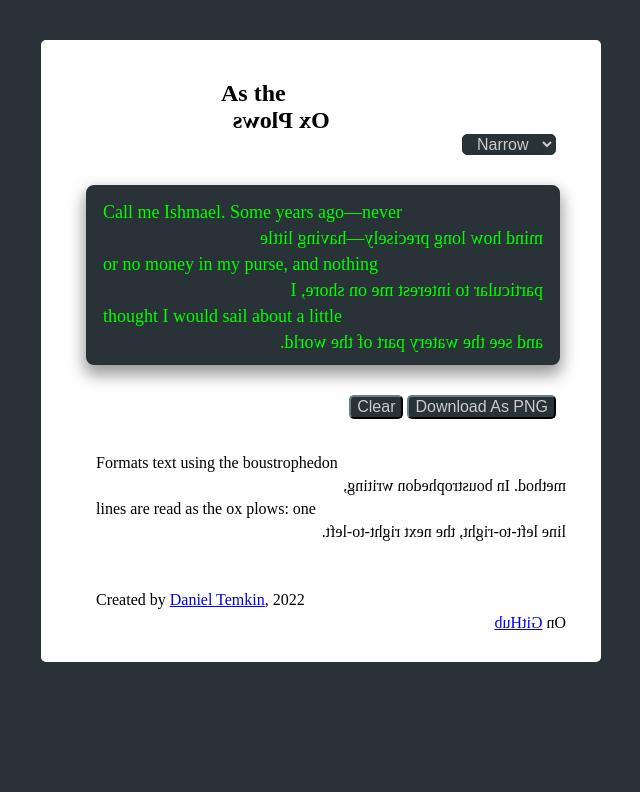
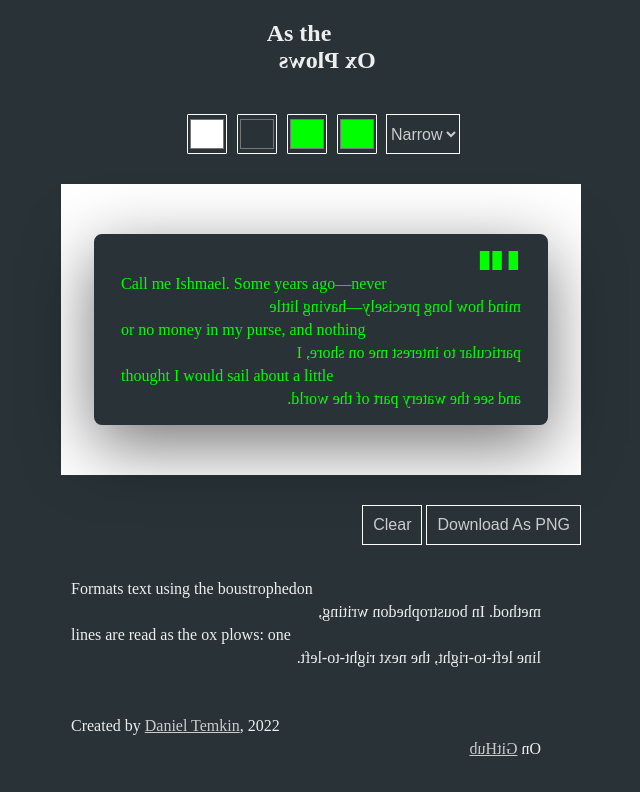
Before and after one commit to rottytooth/OxPlows, a plain HTML site: page index.html in a window 1280 px wide. Shown: the whole page, without its empty margins (319-959 px from the left). Drawn offline with Linux system fonts and the light colour scheme; a web font is replaced by a local one.

Commit message:
Colors can be changed

```diff
--- a/boustrophedon.js
+++ b/boustrophedon.js
@@ -1,13 +1,23 @@
 const ENTER_KEY = 13;
 const BACKSPACE_KEY = 8;
+
+colorsets = [
+    {
+        desktop: "#ffffff",
+        window: "#283237",
+        text: "#00ff00",
+        boxes: "#00ff00"
+    }
+]
 
 function isEmptyOrSpaces(str){
     return str === null || str.match(/^ *$/) !== null;
 }
 function reset() {
-    let newsize = document.getElementById('size').value * 11;
-    document.getElementById('container').style.width = (newsize + 30) + "px";
-    document.getElementById('inside').style.width = (newsize + 80) + "px";
+    let newsize = document.getElementById('size').value * 10;
+    document.getElementById('container').style.width = (newsize + 120) + "px";
+    document.getElementById('desktop').style.width = (newsize + 80) + "px";
+    document.getElementById('window_outline').style.width = newsize + "px";
     document.getElementById('main').style.width = newsize + "px";
     document.getElementById("typedinput").value = "";
     document.getElementById("main").innerHTML = "<p></p>";
@@ -75,7 +85,7 @@ function addCharacter(e) {
 }
 
 function save2img(scale) {
-    let node = document.getElementById('main');
+    let node = document.getElementById('desktop');
 
     domtoimage.toBlob(node, {
         width: node.clientWidth * scale,
@@ -97,6 +107,14 @@ function loadFromString(str) {
     }
 }
 
+function clickColor(clr, id) {
+    document.getElementById(id).style.backgroundColor = clr.value;
+}
+function clickColorFront(clr, id) {
+    document.getElementById(id).style.color = clr.value;
+}
+
+
 // events
 window.addEventListener("keydown", function(e) {
     if (!event.ctrlKey && !event.metaKey) {
@@ -110,7 +128,33 @@ window.addEventListener('paste', (event) => {
     let paste = (event.clipboardData || window.clipboardData).getData('text');
     loadFromString(paste);
 });
+
+
+function createColorControl(front, divname, name) {
+    let colorset = colorsets[0];
+
+    let colorControl = document.createElement("input");
+    colorControl.setAttribute("type","color");
+    colorControl.classList.add("colorpicker");
+
+    if (front) {
+        colorControl.addEventListener('change', function() { clickColorFront(this, divname)}, false);
+        colorControl.setAttribute("value", colorset[name]);
+        document.getElementById(divname).style.color = colorset[name];
+    } else {
+        colorControl.addEventListener('change', function() { clickColor(this, divname)}, false);
+        colorControl.setAttribute("value", colorset[name]);
+        document.getElementById(divname).style.backgroundColor = colorset[name];
+    }
+    document.getElementById("colorControls").appendChild(colorControl);
+}
 window.addEventListener('load', (event) => {
     reset();
     loadFromString("Call me Ishmael. Some years ago—never mind how long precisely—having little or no money in my purse, and nothing particular to interest me on shore, I thought I would sail about a little and see the watery part of the world.");
+
+    createColorControl(false, "desktop", "desktop");
+    createColorControl(false, "window_outline", "window");
+    createColorControl(true, "main", "text");
+    createColorControl(true, "window_outline", "boxes");
+//    document.getElementById("colorpick0").value = document.getElementById("desktop").style.backgroundColor;
 });
--- a/index.html
+++ b/index.html
@@ -22,14 +22,21 @@
     <meta property="og:image:height" content="627" />
 </head>
 <body>
-    <div id="inside">
     <h2>As the<br/>&nbsp;&nbsp;<span style="transform:scaleX(-1);display:inline-block">Ox Plows</span></h2>
     <div id="container">
-        <select id="size" onchange="reset()">
-            <option value="40" selected>Narrow</option>
-            <option value="80">Wide</option>
-        </select>
-        <div id="main" class="ox box-shadow"><p></p></div>
+        <div id="topControls">
+            <span id="colorControls"></span>
+            <select id="size" onchange="reset()">
+                <option value="40" selected>Narrow</option>
+                <option value="80">Wide</option>
+            </select>
+        </div>
+        <div id="desktop">
+            <div id="window_outline" class="ox_header box-shadow">
+                <p>▊▊ ▊</p>
+                <div id="main" class="ox"><p></p></div>
+            </div>
+        </div>
         <input type="button" onclick="reset()" value="Clear"/>
         <!-- <input type="button" onclick="copyAsHtml()" value="Copy as HTML"/> -->
         <input type="button" id="download" onclick="save2img(2)" value="Download As PNG"/>
@@ -46,7 +53,6 @@
         </div style="width: 100%">
         <div style="clear: both"></div>
     </div>
-    </div>
     <div id="hidden"><input type="text" id="typedinput"></div>
 </body>
 </html>
--- a/styles.css
+++ b/styles.css
@@ -12,66 +12,95 @@ html, body {
 body {
     background-color: #283237;
     font-family: hack;
+    color: #eee;
 }
-#inside {
-    background-color: #fff;
+a, a:visited {
+    color: #ccc;
+    text-decoration: underline;
+}
+#topControls {
+    text-align: center;
+    margin-bottom: 30px;
+}
+#window_outline {
+    text-align: right;
+}
+#desktop {
     height: 100%;
     width: 510px;
     padding: 20px;
-    margin-top: 40px;
+    padding-top: 50px;
+    padding-bottom: 50px;
+    margin-top: 0px;
     margin-left: auto;
     margin-right: auto;
-    border-radius: 5px;
     border-color: #283237;
 }
 .header {
     margin: 0;
-
 }
 h2 {
     text-align: left;
     display: inline-block;
-    margin: auto;
-    width: 200px;
     margin-top: 20px;
+    margin-bottom: 40px;
 }
 input, select {
     font-size: 16px;
-    border-radius: 5px;
+    border: solid 1px;
+    background: none;
+    box-shadow: none;
+    border-radius: 0px;
     background-color: #283237;
-    border-color: #283237;
+    border-color: #fff;
     color: #ccc;
+    height: 40px;
+    vertical-align: bottom;
 }
-#size {
-    margin-bottom: 30px;
-    padding: 0 10px;
-    background-color: #283237;
-    border-color: #283237;
-    color: #ccc;
+select {
+    display:inline-block;
+}
+input[type="color"] {
+    width: 40px;
+    padding: 0px;
+    border-radius: 1px;
+    margin-left: 5px;
+    margin-right: 5px;
+}
+input[type="button"] {
+    padding-left: 10px;
+    padding-right: 10px;
 }
 #container {
     width: 470px;
     margin: auto;
-    justify-content: right;
     text-align: right;
+}
+.ox_header {
+    padding-top: 10px;
+    padding-bottom: 15px;
+    padding-left: 25px;
+    padding-right: 25px;
+
+    margin: 0;
+
+    width: 440px;
+    margin: auto;
+
+    border-radius: 8px;
+    border: 2px solid #283237;
+    border-radius: 8px;
 }
 .ox {
     text-align: left;
     width: 440px;
     margin: auto;
+    /* background-color: #283237; */
     overflow-x: hidden;
-    background-color: #283237;
-    border: 2px solid #283237;
-    border-radius: 8px;
-    color: #00ff00;
-    padding-top: 10px;
-    padding-bottom: 10px;
-    padding-left: 15px;
-    padding-right: 15px;
     min-width: 100px;
-    min-height: 29px;
+    min-height: 39px;
     font-family: hack;
-    font-size: 18px;
+    font-size: 16px;
 }
 p {
     margin-bottom: 0;
@@ -87,7 +116,7 @@ p {
     transform:scaleX(-1);
 }
 .box-shadow{
-    box-shadow: 0px 8px 16px 2px #999;
+    box-shadow: 0 20px 68px rgba(0, 0, 0, 0.55);
 }
 #clone {
     margin-left: 0px;
```
